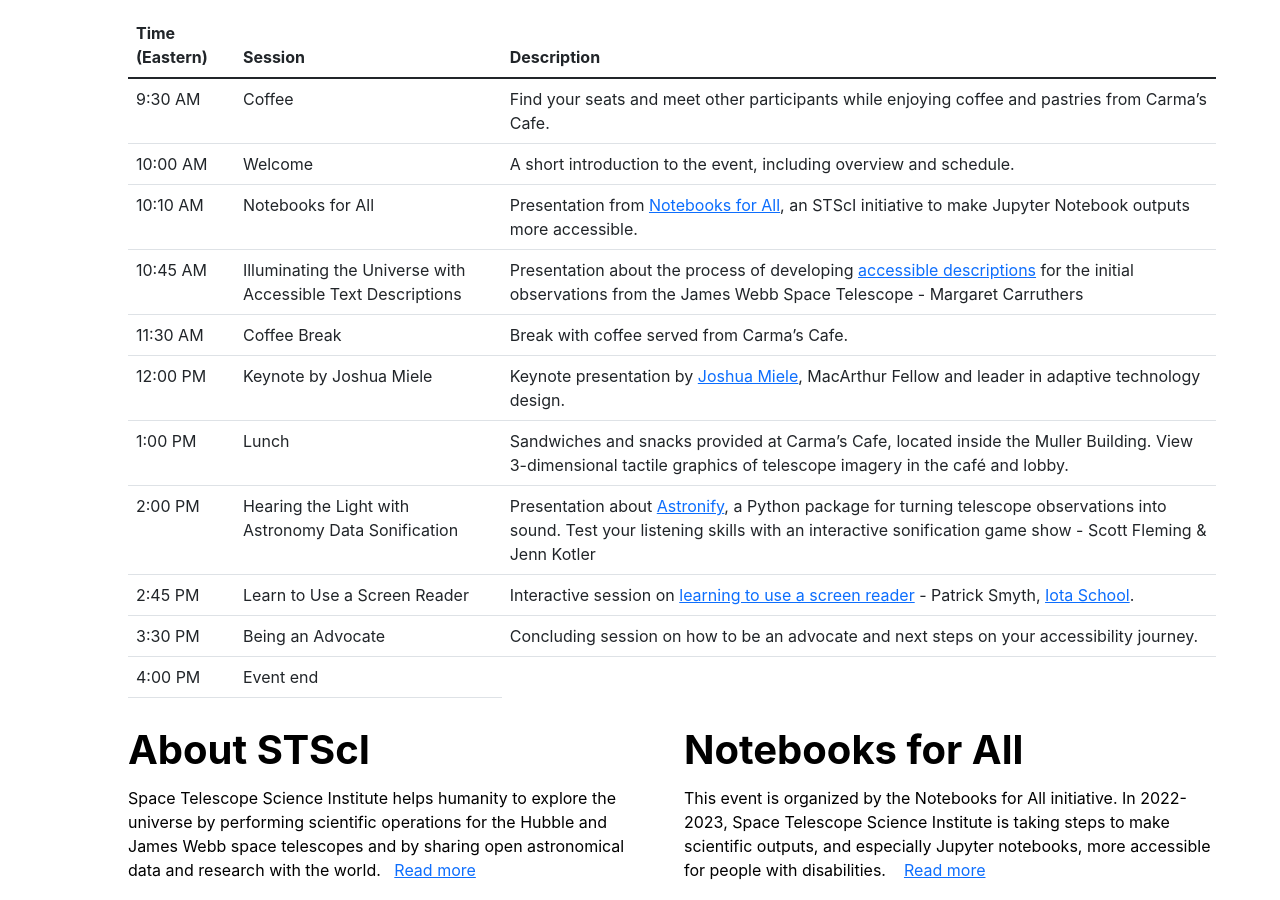
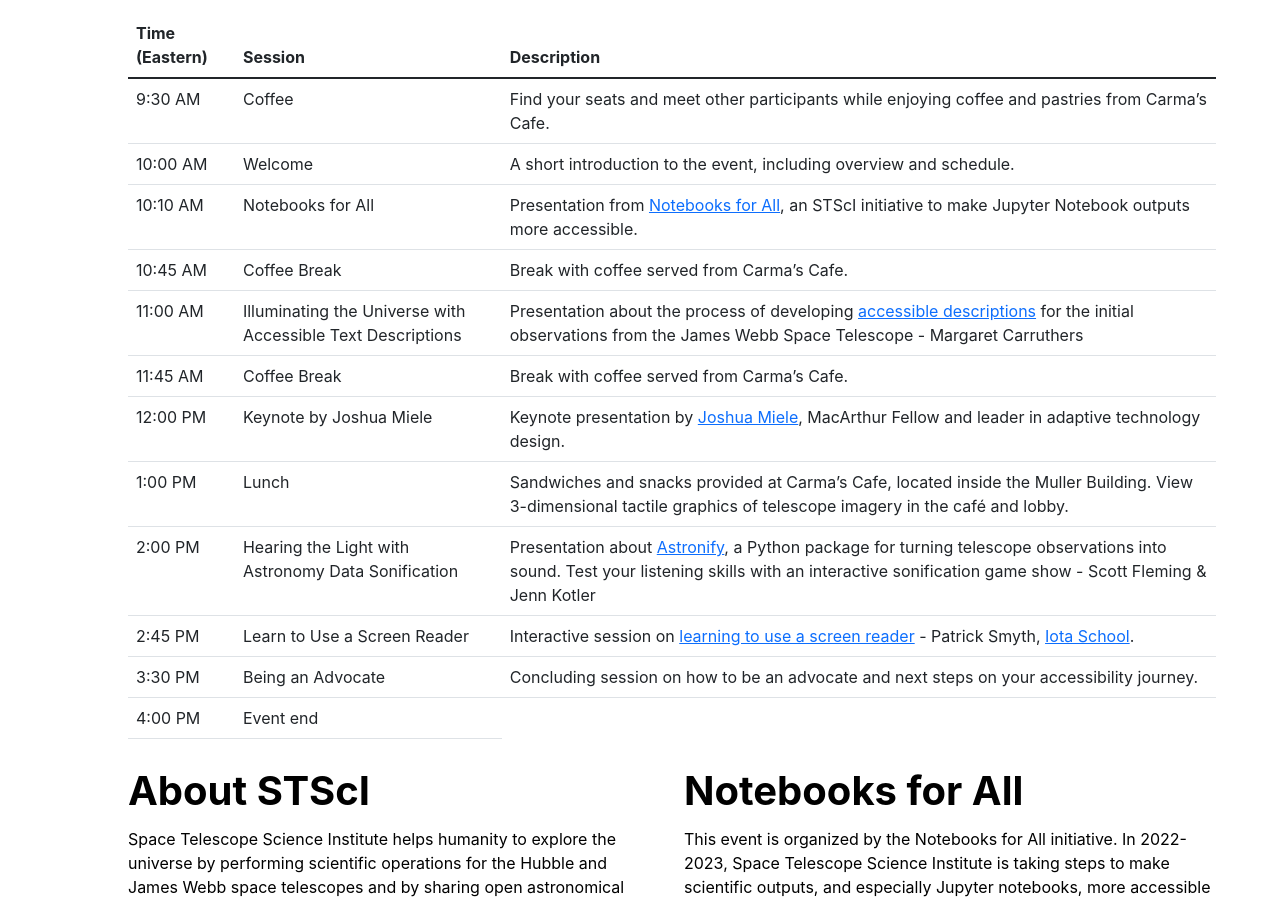
Before and after one commit to Iota-School/nonvisual_data_science_workshops, a Jekyll site: the page built from index.html, in a window 1280 px wide and 900 px high, scrolled down 987 px. Built offline with Jekyll 4.4.1, drawn with Linux system fonts in a browser that asks for light colours.

Commit message:
Added additional coffee break

```diff
--- a/index.html
+++ b/index.html
@@ -114,6 +114,14 @@
     </tr>
     <tr>
       <td>10:45 AM</td>
+      <td>Coffee Break</td>
+      <td>
+	Break with coffee served from Carma’s Cafe.
+      </td>
+    </tr>
+
+    <tr>
+      <td>11:00 AM</td>
       <td>
 	Illuminating the Universe with Accessible Text Descriptions
       </td>
@@ -122,7 +130,7 @@
       </td>
     </tr>
     <tr>
-      <td>11:30 AM</td>
+      <td>11:45 AM</td>
       <td>Coffee Break</td>
       <td>
 	Break with coffee served from Carma’s Cafe.
```
